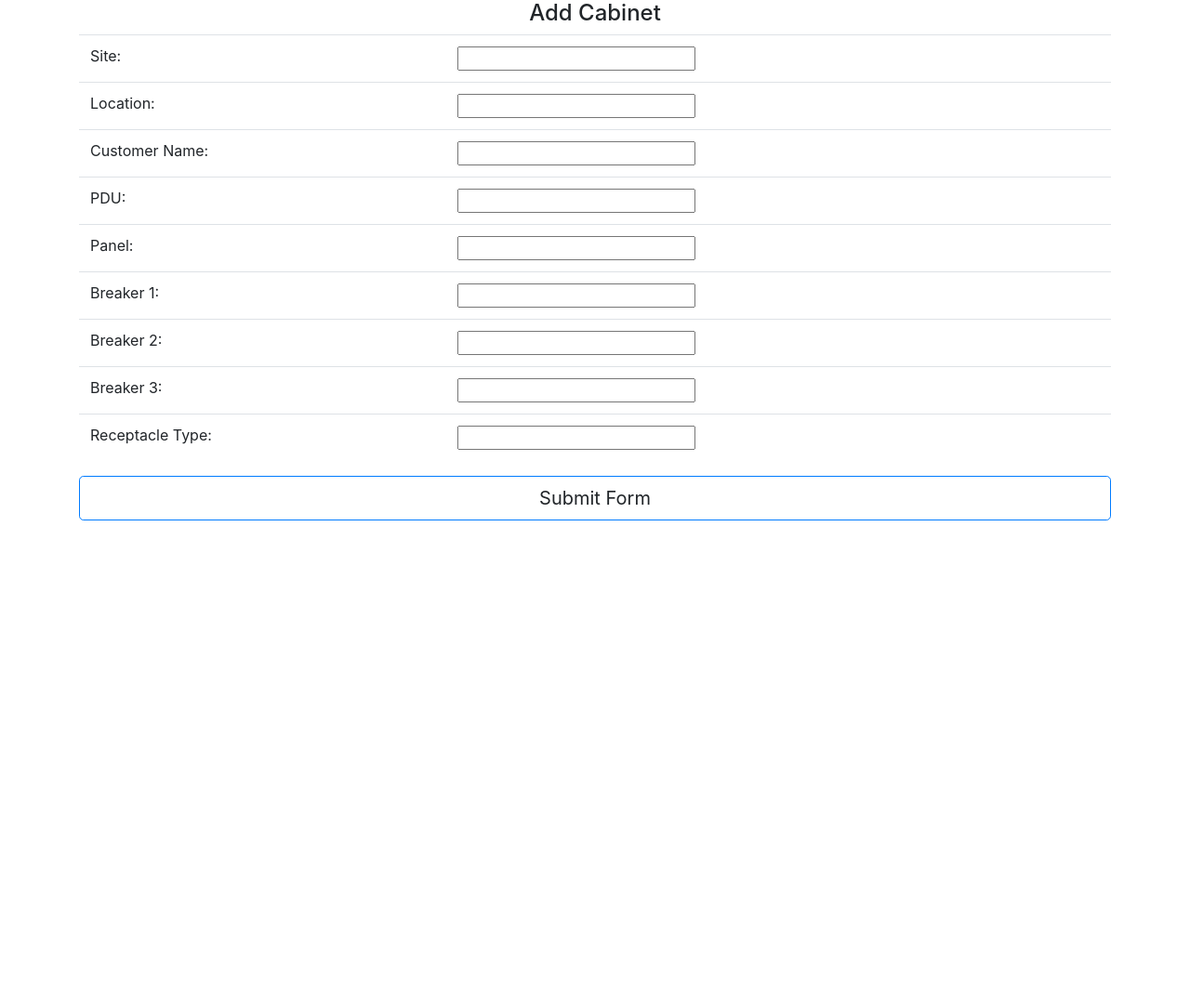
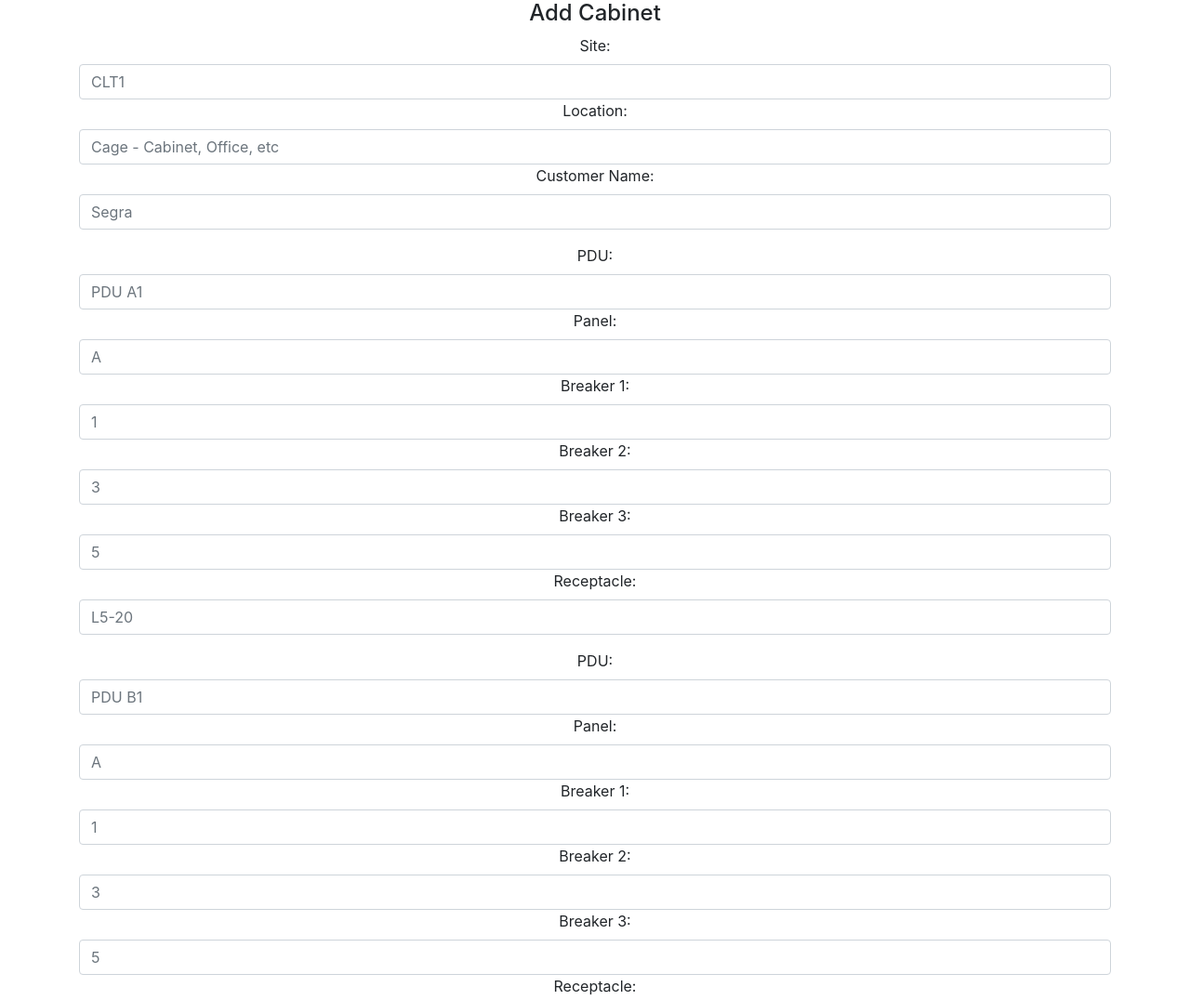
Before and after one commit to GregoryDesmarais/sideProject, a website: page public/index.html in a window 1280 px wide. Shown: the top 1076 px of the page at 93% size. Before the commit the page ends 800 px from the top, so only its background shows below. Drawn offline with nearby package versions, Linux system fonts and the light colour scheme.

Commit message:
input form

```diff
--- a/public/index.html
+++ b/public/index.html
@@ -14,45 +14,42 @@
             </div>
         </div>
         <form id="cabEntry">
-            <table class="table cabEntry">
-                <tr>
-                    <td>Site:</td>
-                    <td><input type="text" id="site"></td>
-                </tr>
-                <tr>
-                    <td>Location:</td>
-                    <td><input type="text" id="location"></td>
-                </tr>
-                <tr>
-                    <td>Customer Name:</td>
-                    <td><input type="text" id="customer"></td>
-                </tr>
-                <!--First Circuit-->
-                <tr>
-                    <td>PDU:</td>
-                    <td><input type="text" id="pdu"></td>
-                </tr>
-                <tr>
-                    <td>Panel:</td>
-                    <td><input type="text" id="panel"></td>
-                </tr>
-                <tr>
-                    <td>Breaker 1:</td>
-                    <td><input type="number" id="breaker1"></td>
-                </tr>
-                <tr>
-                    <td>Breaker 2:</td>
-                    <td><input type="number" id="breaker2"></td>
-                </tr>
-                <tr>
-                    <td>Breaker 3:</td>
-                    <td><input type="number" id="breaker3"></td>
-                </tr>
-                <tr>
-                    <td>Receptacle Type:</td>
-                    <td><input type="text" id="receptacle"></td>
-                </tr>
-            </table>
+            <div class="form-group">
+                <label for="site">Site:</label>
+                <input type="text" class="form-control" id="site" aria-describedby="site" placeholder="CLT1">
+                <label for="location">Location:</label>
+                <input type="text" class="form-control" id="location" aria-describedby="location" placeholder="Cage - Cabinet, Office, etc">
+                <label for="customer">Customer Name:</label>
+                <input type="text" class="form-control" id="customer" aria-describedby="customer" placeholder="Segra">
+            </div>
+            <div class="form-group">
+                <label for="pduA">PDU:</label>
+                <input type="text" class="form-control" id="pduA" aria-describedby="pduA" placeholder="PDU A1">
+                <label for="panelA">Panel:</label>
+                <input type="text" class="form-control" id="panelA" aria-describedby="pduA" placeholder="A">
+                <label for="breaker1A">Breaker 1:</label>
+                <input type="text" class="form-control" id="breaker1A" aria-describedby="breaker1A" placeholder="1">
+                <label for="breaker2A">Breaker 2:</label>
+                <input type="text" class="form-control" id="breaker2A" aria-describedby="breaker2A" placeholder="3">
+                <label for="breaker3A">Breaker 3:</label>
+                <input type="text" class="form-control" id="breaker3A" aria-describedby="breaker3A" placeholder="5">
+                <label for="receptacleA">Receptacle:</label>
+                <input type="text" class="form-control" id="receptacleA" aria-describedby="receptacleA" placeholder="L5-20">
+            </div>
+            <div class="form-group">
+                <label for="pduB">PDU:</label>
+                <input type="text" class="form-control" id="pduB" aria-describedby="pduB" placeholder="PDU B1">
+                <label for="panelB">Panel:</label>
+                <input type="text" class="form-control" id="panelB" aria-describedby="pduB" placeholder="A">
+                <label for="breaker1B">Breaker 1:</label>
+                <input type="text" class="form-control" id="breaker1B" aria-describedby="breaker1B" placeholder="1">
+                <label for="breaker2B">Breaker 2:</label>
+                <input type="text" class="form-control" id="breaker2B" aria-describedby="breaker2B" placeholder="3">
+                <label for="breaker3b">Breaker 3:</label>
+                <input type="text" class="form-control" id="breaker3b" aria-describedby="breaker3A" placeholder="5">
+                <label for="receptacleB">Receptacle:</label>
+                <input type="text" class="form-control" id="receptacleB" aria-describedby="receptacleB" placeholder="L5-20">
+            </div>
         </form>
         <a class="btn btn-outline-primary btn-lg btn-block" role="button" id="submit">Submit Form</a>
     </div>
```
